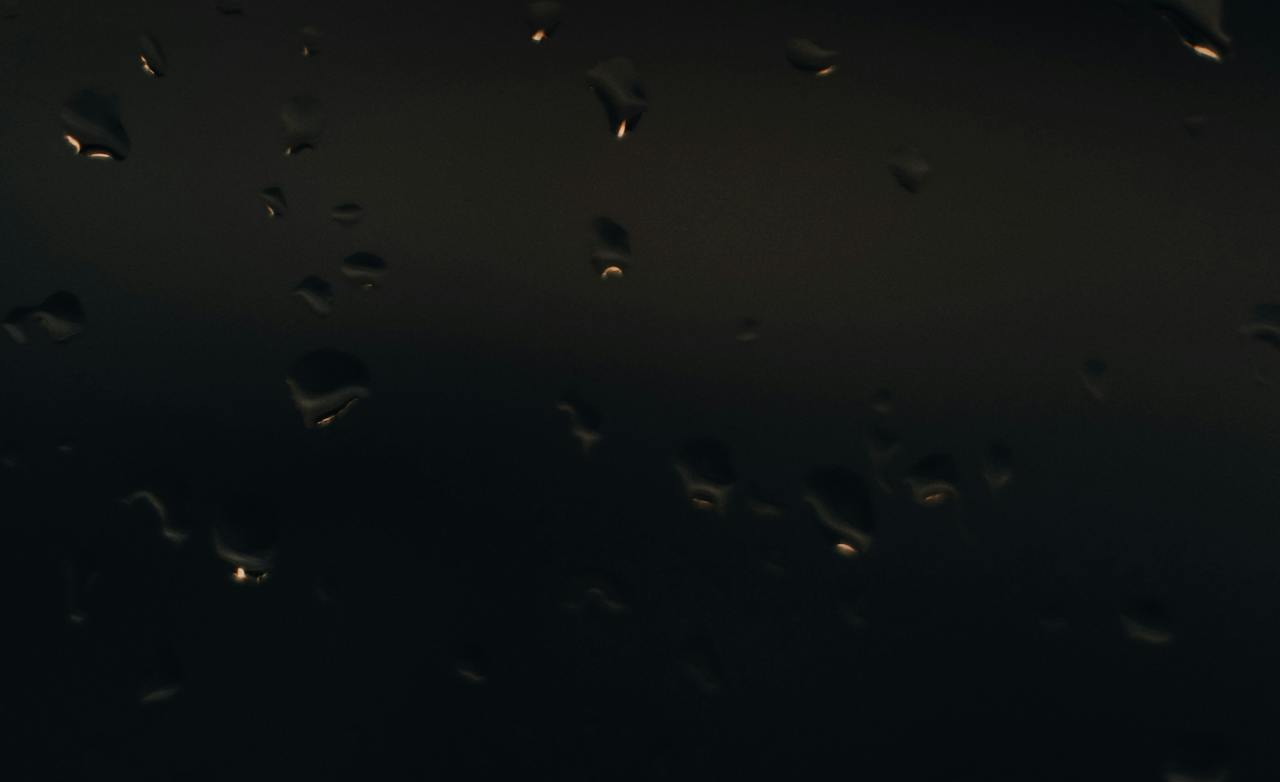
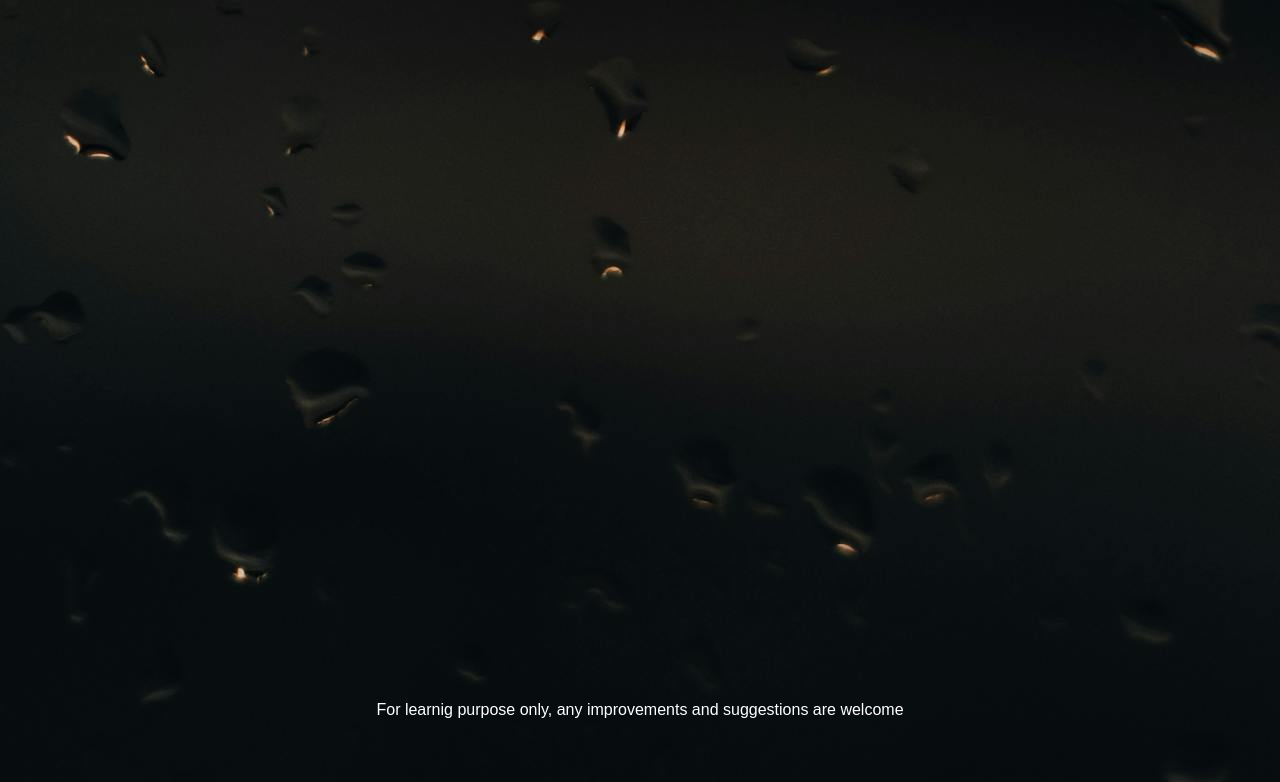
Before and after one commit to shahidafridi-321/weather-app, a website built with webpack: page src/html/index.html in a window 1280 px wide. Shown: the part 78-860 px from the top of the page. Built offline with nearby package versions, Linux system fonts and the light colour scheme; no server answers.

Commit message:
created footer with a msg

```diff
--- a/src/html/index.html
+++ b/src/html/index.html
@@ -34,7 +34,12 @@
 		</header>
 		<main class="main-content">
 			<div class="main-content-container"></div>
+			<div class="description"></div>
 		</main>
-		<footer class="description"></footer>
+		<footer class="footer">
+			<p>
+				For learnig purpose only, any improvements and suggestions are welcome
+			</p>
+		</footer>
 	</body>
 </html>
--- a/src/styles/style.css
+++ b/src/styles/style.css
@@ -47,6 +47,9 @@ body {
 	color: #d1cccc;
 	font-size: 2rem;
 	margin-top: 5px;
+}
+.main-content {
+	flex: 2;
 }
 .main-content-container {
 	display: flex;
@@ -120,6 +123,11 @@ body {
 .location-time > .time {
 	font-size: 1.6rem;
 }
-.description {
+.description,
+.footer {
 	text-align: center;
 }
+.footer {
+	width: 100%;
+	height: 50px;
+}
```
Also changed, not shown: dist/bundle.js, dist/index.html.
